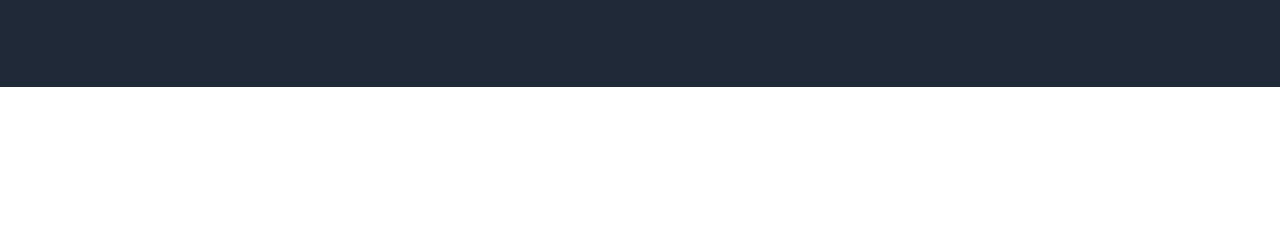
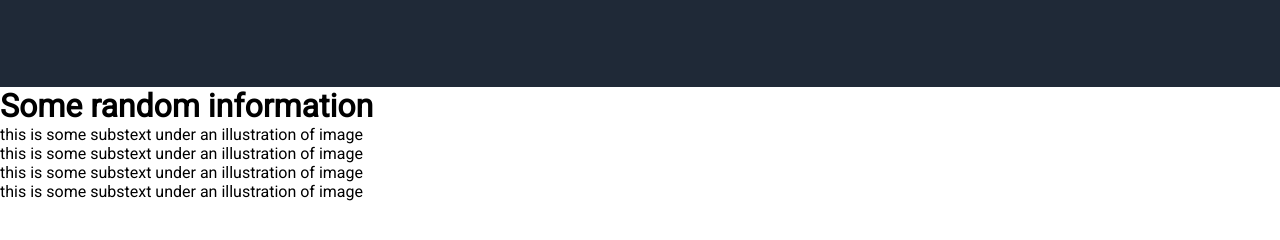
Before and after one commit to gnanaprakash2918/Landing-Page, a plain HTML site: page index.html in a window 1280 px wide. Shown: the part 390-630 px from the top of the page. Drawn offline with Linux system fonts and the light colour scheme.

Commit message:
Added section 2 and content

```diff
--- a/index.html
+++ b/index.html
@@ -44,5 +44,23 @@
         </div>
       </div>
     </div>
+
+    <div class="section-2">
+      <h1 class="sec-2-heading">Some random information</h1>
+      <div class="cards">
+        <div class="card1">
+          <p>this is some substext under an illustration of image</p>
+        </div>
+        <div class="card2">
+          <p>this is some substext under an illustration of image</p>
+        </div>
+        <div class="card3">
+          <p>this is some substext under an illustration of image</p>
+        </div>
+        <div class="card4">
+          <p>this is some substext under an illustration of image</p>
+        </div>
+      </div>
+    </div>
   </body>
 </html>
--- a/style.css
+++ b/style.css
@@ -9,6 +9,7 @@
 body {
   display: flex;
   font-family: "Roboto", sans-serif;
+  flex-direction: column;
 }
 
 ul {
```
